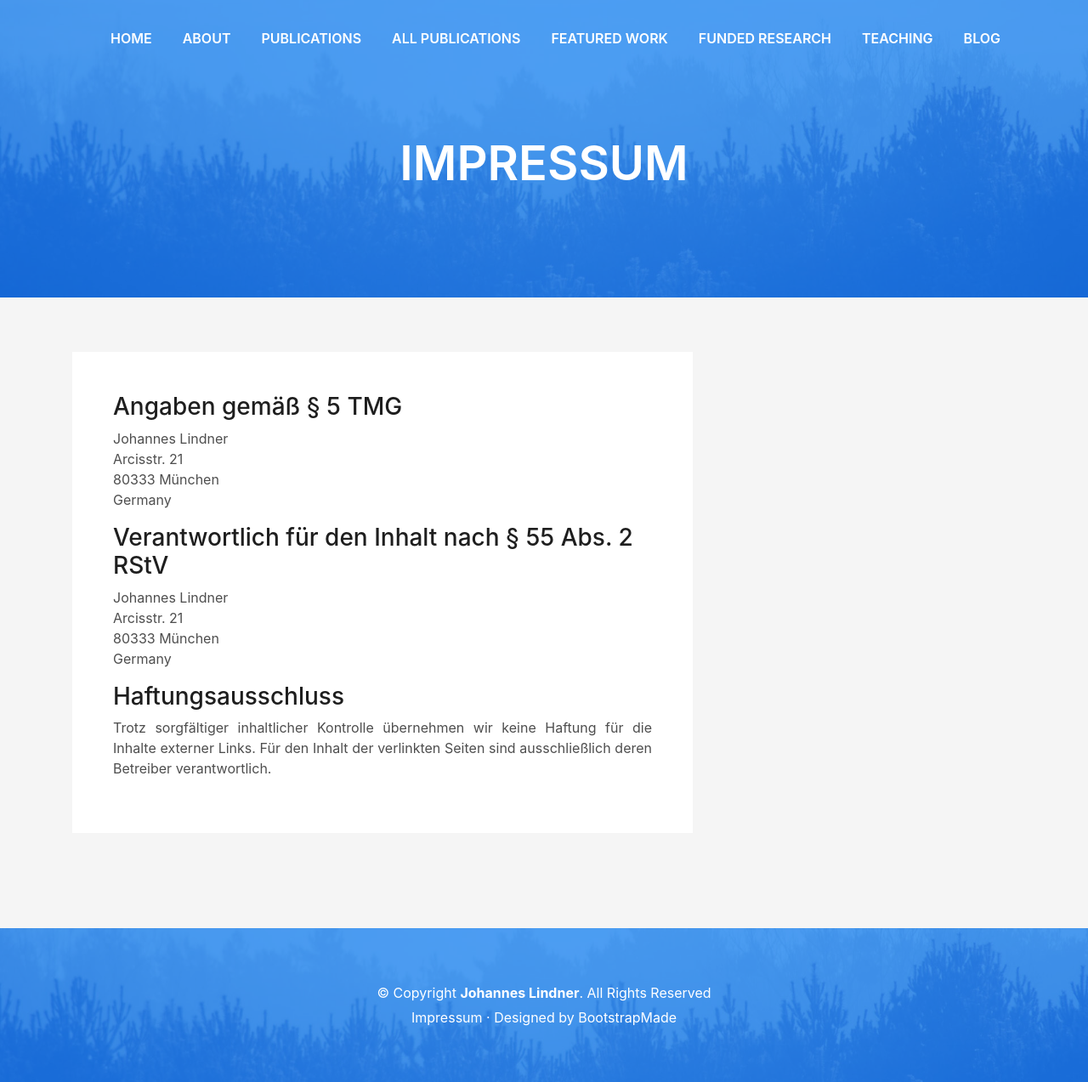
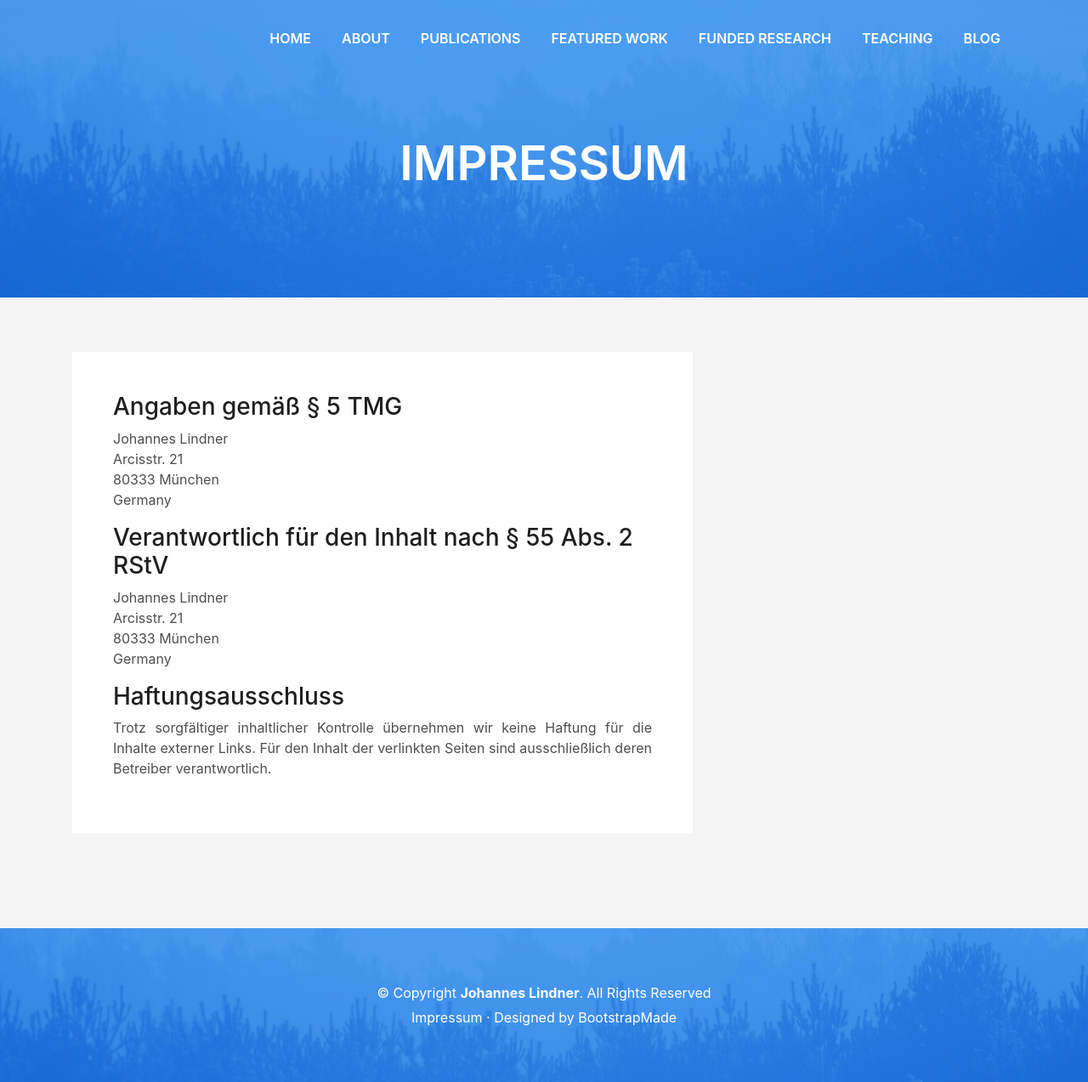
Before and after one commit to johannes-lindner/johannes-lindner.github.io, a Jekyll site: the page built from impressum.html, in a window 1280 px wide and 1273 px high. Shown: the whole window at 85% size. Built offline with Jekyll 4.4.1, drawn with Linux system fonts in a browser that asks for light colours.

Commit message:
update navbar

```diff
--- a/_includes/nav.html
+++ b/_includes/nav.html
@@ -22,9 +22,6 @@
           <a class="nav-link js-scroll{% if page.nav == 'publications' %} active{% endif %}" href="{% if on_home %}#publications{% else %}{{ home }}#publications{% endif %}">Publications</a>
         </li>
         <li class="nav-item">
-          <a class="nav-link js-scroll{% if page.nav == 'publications-full' %} active{% endif %}" href="{{ '/publications.html' | relative_url }}">All Publications</a>
-        </li>
-        <li class="nav-item">
           <a class="nav-link js-scroll{% if page.nav == 'projects' %} active{% endif %}" href="{% if on_home %}#projects{% else %}{{ home }}#projects{% endif %}">Featured Work</a>
         </li>
         <li class="nav-item">
```
